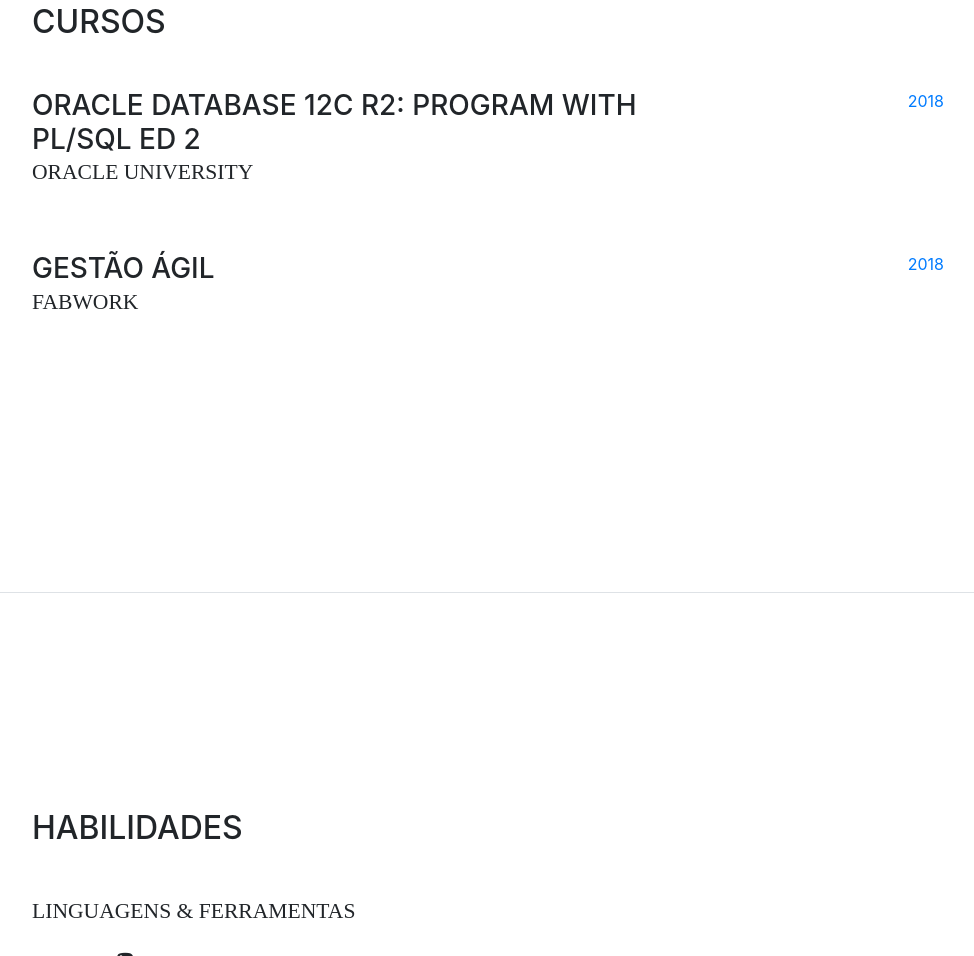
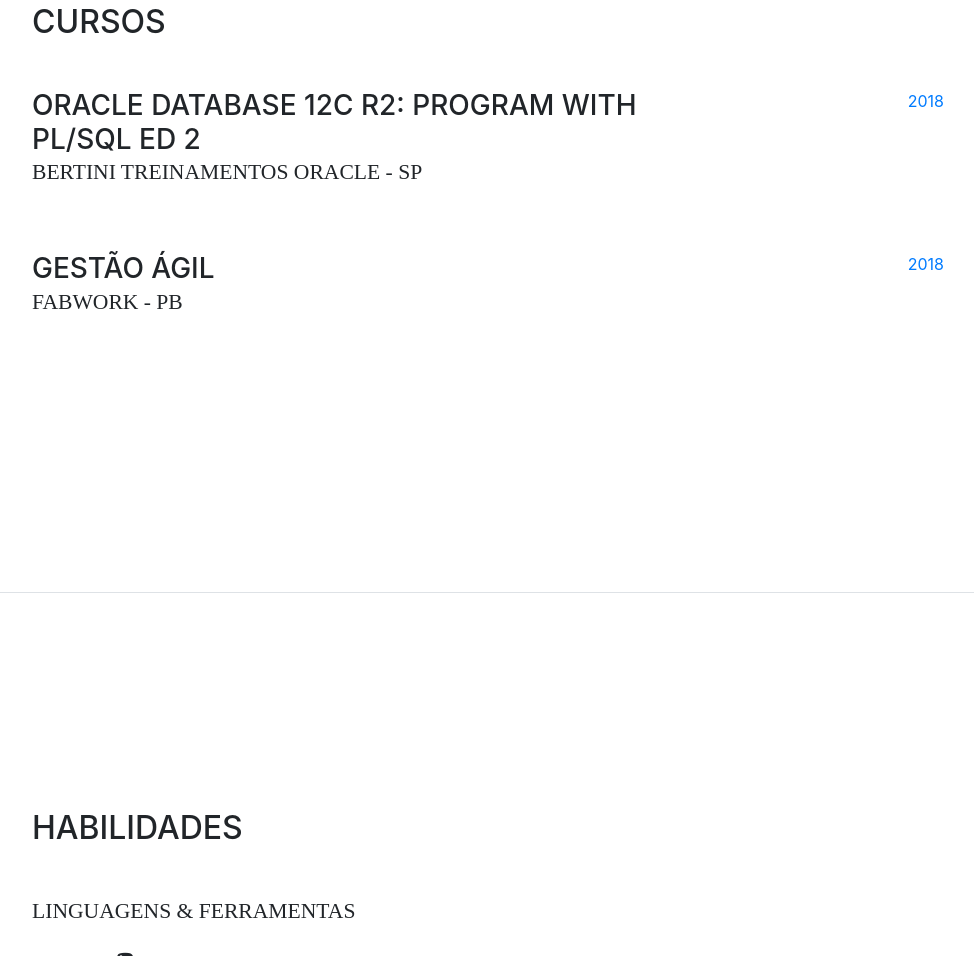
Before and after one commit to rafaeldantass-zz/rdantasss.github.io, a website with bundled scripts: page index.html in a window 1280 px wide. Shown: the part 2607-3563 px from the top of the page, without its empty margins (288-1262 px from the left). Built offline with nearby package versions, Linux system fonts and the light colour scheme; a web font is replaced by a local one.

Commit message:
Update index.html
adição do estado nos cursos

```diff
--- a/index.html
+++ b/index.html
@@ -184,7 +184,7 @@
           <div class="resume-item d-flex flex-column flex-md-row mb-5">
             <div class="resume-content mr-auto">
               <h3 class="mb-0">Oracle Database 12c R2: Program with PL/SQL Ed 2</h3>
-              <div class="subheading mb-3">Oracle University</div>
+              <div class="subheading mb-3">Bertini Treinamentos Oracle - SP</div>
             </div>
             <div class="resume-date text-md-right">
               <span class="text-primary">2018</span>
@@ -194,7 +194,7 @@
           <div class="resume-item d-flex flex-column flex-md-row mb-5">
             <div class="resume-content mr-auto">
               <h3 class="mb-0">Gestão Ágil</h3>
-              <div class="subheading mb-3">FabWork</div>
+              <div class="subheading mb-3">FabWork - PB</div>
             </div>
             <div class="resume-date text-md-right">
               <span class="text-primary">2018</span>
```
